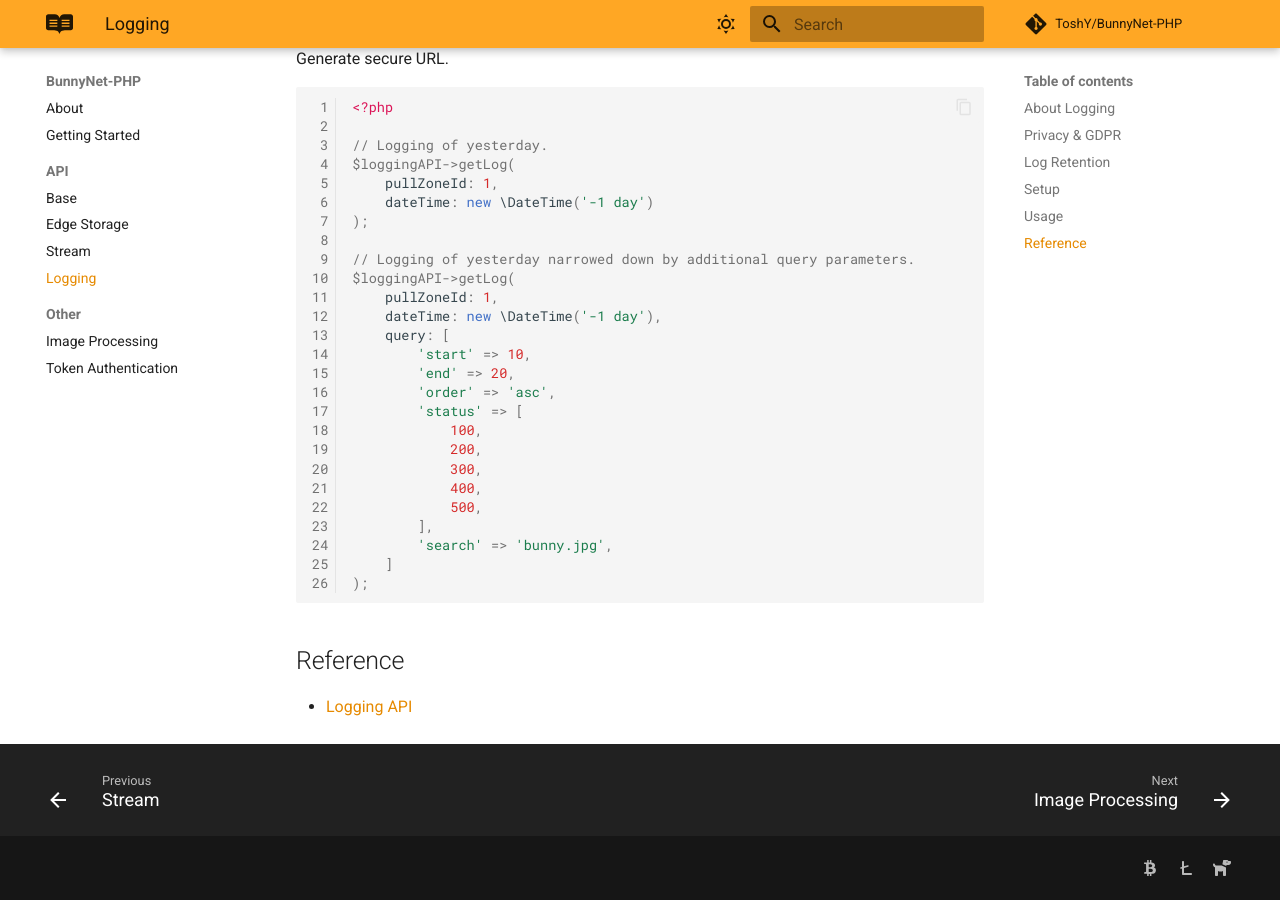
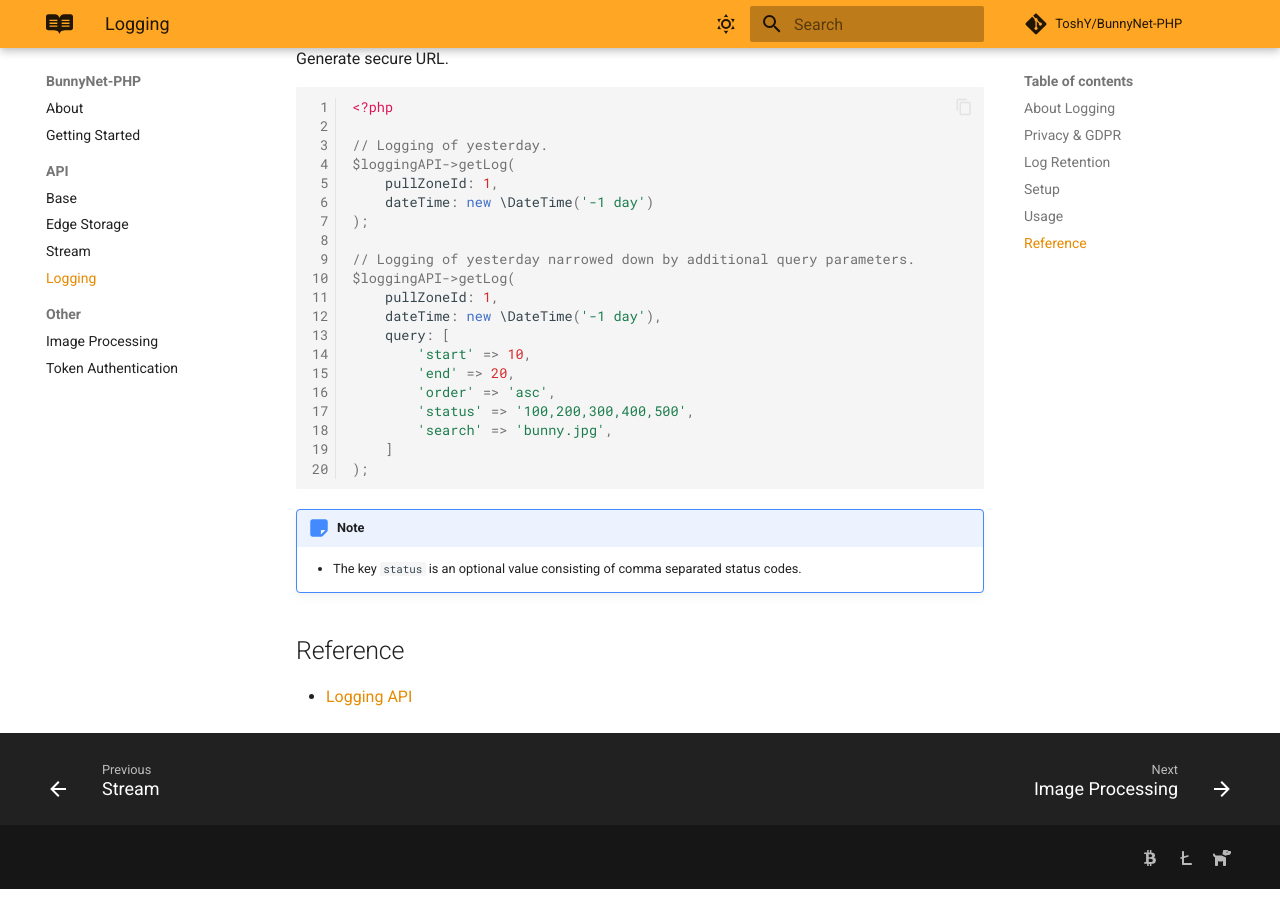
Before and after one commit to ToshY/BunnyNet-PHP, an MkDocs documentation site: the page built from docs/logging-api.md, in a window 1280 px wide and 900 px high, scrolled down 1029 px. Built offline with MkDocs 1.6.1 and Material for MkDocs 9.7.7, drawn with Linux system fonts in a browser that asks for light colours; comment, search, counter and statistics services are not loaded.

Commit message:
changed exception for query parameter status from array to string type in Logging API

````diff
--- a/docs/logging-api.md
+++ b/docs/logging-api.md
@@ -53,18 +53,16 @@ $loggingAPI->getLog(
         'start' => 10,
         'end' => 20,
         'order' => 'asc',
-        'status' => [
-            100,
-            200,
-            300,
-            400,
-            500,
-        ],
+        'status' => '100,200,300,400,500',
         'search' => 'bunny.jpg',
     ]
 );
 ```
 
+!!! note
+
+    - The key `status` is an optional value consisting of comma separated status codes.
+
 ## Reference
 
 * [Logging API](https://docs.bunny.net/docs/cdn-logging)
````
Also changed, not shown: 1 other file.
